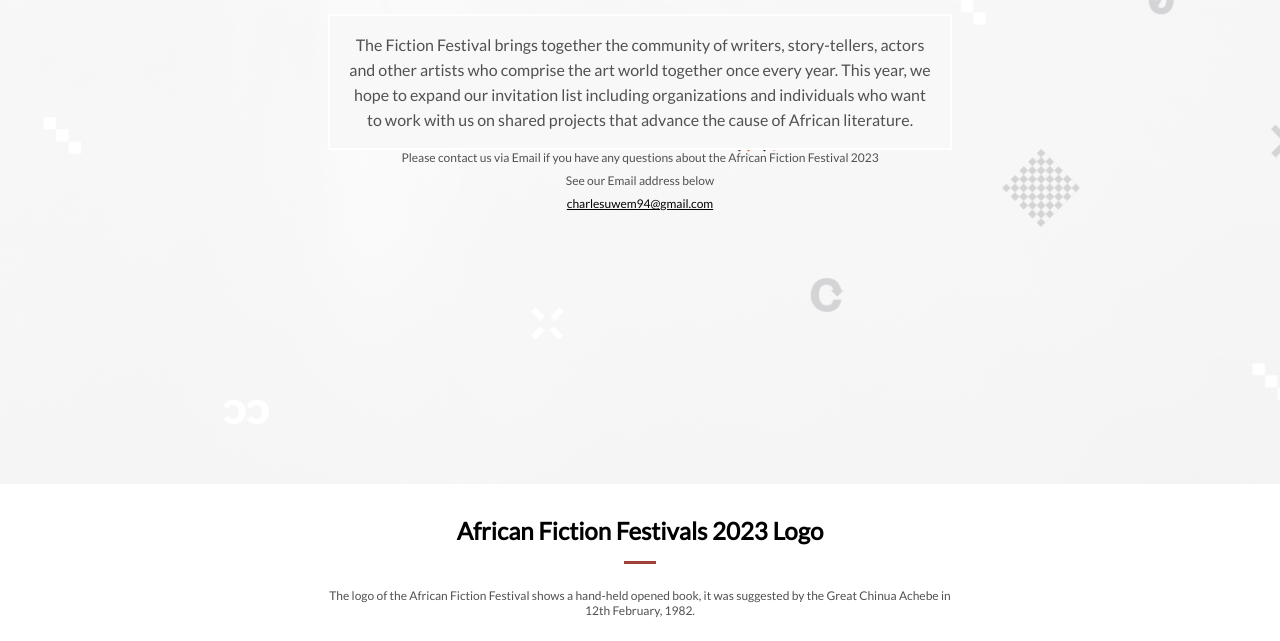
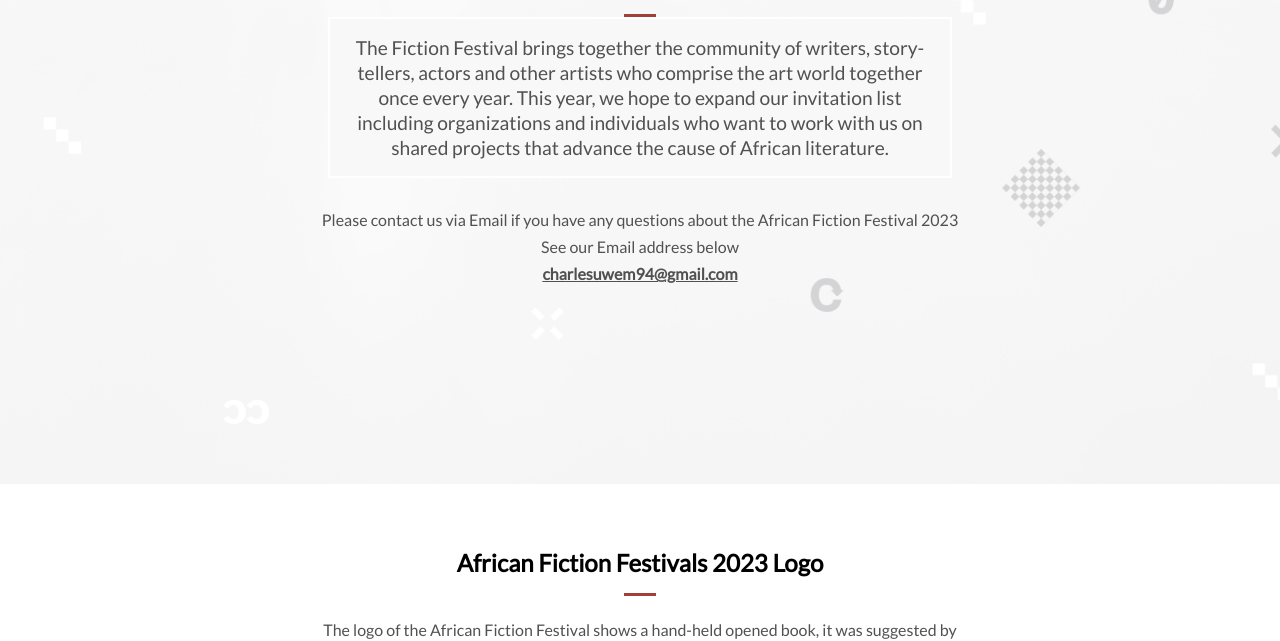
Before and after one commit to forLoop94/Conference_Page, a website with bundled scripts: page index2.html in a window 1280 px wide. Shown: the part 316-957 px from the top of the page. Built offline with nearby package versions, Linux system fonts and the light colour scheme.

```diff
--- a/index2.html
+++ b/index2.html
@@ -47,6 +47,9 @@
         <article>
           <p class="pre-header pre-header-about">"Hello! Fiction world"</p>
           <h1 class="main-title about-main-title">AFRICAN FICTION FESTIVAL 2023</h1>
+          <div class="middle-underline flex justify-center">
+            <div class="line pad-top"></div>
+          </div>
           <div class="main-paragragh-container">
             <p id="main-paragragh" class="about-main-paragraph main-paragraph grey-text">The Fiction Festival brings together the community of writers, story-tellers, actors and other artists who comprise the art world together once every year.
               This year, we hope to expand our invitation list including organizations and individuals who want to work with us on shared projects that advance the cause of African literature.
@@ -54,10 +57,10 @@
           </div>
         </article>
         <article id="contact" class="contact">
-          <p class="sub-section-text-grey">Please contact us via Email if you have any questions about the African Fiction Festival 2023</p>
-          <p class="sub-section-text-grey">See our Email address below</p>
+          <p class="grey-text">Please contact us via Email if you have any questions about the African Fiction Festival 2023</p>
+          <p class="grey-text">See our Email address below</p>
           <div class="flex justify-center">
-            <a class="sub-section-text-black" href="http://mail.google.com">charlesuwem94@gmail.com</a>
+            <a class="grey-text" href="http://mail.google.com">charlesuwem94@gmail.com</a>
           </div>
         </article>
       </section>
@@ -68,7 +71,7 @@
         <div class="middle-underline flex justify-center">
           <div class="line"></div>
         </div>
-        <p class="sub-section-text-grey text-center">The logo of the African Fiction Festival shows a hand-held opened book, it was suggested by the Great Chinua Achebe in 12th February, 1982.</p>
+        <p class="grey-text text-center">The logo of the African Fiction Festival shows a hand-held opened book, it was suggested by the Great Chinua Achebe in 12th February, 1982.</p>
         <div class="logo-image flex justify-center"><img src="images/logo2-removebg-preview.png" alt="African Fiction Festival 2023 Logo"></div>
       </article>
       <div class="divider"></div>
@@ -78,7 +81,7 @@
           <div class="middle-underline flex justify-center">
             <div class="line"></div>
           </div>
-          <p class="sub-section-text-grey text-center">The last two Fiction Festivals were held in Botswana and Egypt. See photos below</p>
+          <p class="grey-text text-center">The last two Fiction Festivals were held in Botswana and Egypt. See photos below</p>
           <div class="simple-cards">
             <div class="botswana flex align-center justify-center">
               <div class="simple-cards-details">
--- a/styles.css
+++ b/styles.css
@@ -78,7 +78,6 @@
   font-weight: 800;
   color: #FF5438;
   font-family: 'lato';
-  /* background-color: rgba(73, 70, 70, 0.5); */
   padding: 0rem;
 }
 
@@ -89,10 +88,11 @@
   background-color: #f8f8f8;
   color: black;
   border: 2px solid white;
+  font-size: 1.2rem;
 }
 
 .about-main-paragraph {
-  margin: 7rem 2rem 2rem 2rem;
+  margin: 1rem 0rem 0rem 2rem;
 }
 
 #bold-text {
@@ -140,13 +140,11 @@
 }
 
 .sub-section-text-black {
-  /* margin-top: 1rem; */
   font-size: 12px;
   color: black;
 }
 
 .sub-section-text-grey {
-  /* margin-top: 1rem; */
   font-size: 12px;
   color: #515151;;
 }
@@ -154,6 +152,10 @@
 .contact p {
   margin-bottom: 0.5rem;
   text-align: center;
+}
+
+.contact a {
+  font-weight: 700;
 }
 
 .sub-section-text-white {
@@ -166,16 +168,6 @@
 .flex-column {
   flex-direction: column;
 }
-
-/* #program-section {
-  background: url('images/program-section-bg-removebg-preview.png');
-  background-position: center;
-  background-repeat: no-repeat;
-  background-size: contain;
-  background-attachment: scroll;
-  height: 100vh;
-  background-color: #ff4f38;
-} */
 
 .program-list div {
   margin: 0.5rem 0rem;
@@ -213,6 +205,10 @@
   width: 2rem;
   background-color: #A04038;
   margin: 0rem 0rem 1.5rem 0rem;
+}
+
+.pad-top {
+  margin-top: 2.5rem;
 }
 
 .line-grey {
@@ -333,7 +329,6 @@
   height: 70px;
 }
 
-/* ...... */
 footer {
   height: 7rem;
  }
@@ -400,7 +395,7 @@
   height: 4rem;
  }
 
-.display-none, .partners-home, .footer-home, .desktop-program-section-footer, .footer-text, .desktop-cards, .pre-nav {
+.display-none, .partners-home, .footer-home, .desktop-program-section-footer, .footer-text, .desktop-cards, .pre-nav, .pad-top {
   display: none;
 }
 
@@ -456,7 +451,7 @@
   font-weight: 700;
  }
 
- .desktop-partners, .partners-home {
+ .desktop-partners, .partners-home, .pad-top {
   display: block;
  }
 
@@ -478,6 +473,10 @@
   height: 100vh;
  }
 
+ .pad-top {
+  margin: 0;
+ }
+
  .headline-section {
   padding-top: 12%;
  }
@@ -490,7 +489,7 @@
   font-size: 3.5rem;
  }
 
-  .program-date {
+.program-date {
   padding: 0rem 15% 0rem 10%;
  }
 
@@ -568,7 +567,7 @@
  }
 
  .about-main-paragraph {
-  margin: 0rem;
+  margin: 0rem 0rem 2rem 0rem;
  }
 
  .simple-cards {
@@ -583,12 +582,14 @@
 }
 
  #special-mentions {
-  padding: 1rem 25% 0rem 25%;
+  padding: 3rem 25% 0rem 25%;
  }
 
  #speakers-section {
   padding: 0rem 7rem;
  }
 
-
+ #see-past-header {
+  padding: 3rem 0rem;
+ }
 }
```
Also changed, not shown: index.html (+2 -2 lines), README.md (added).
